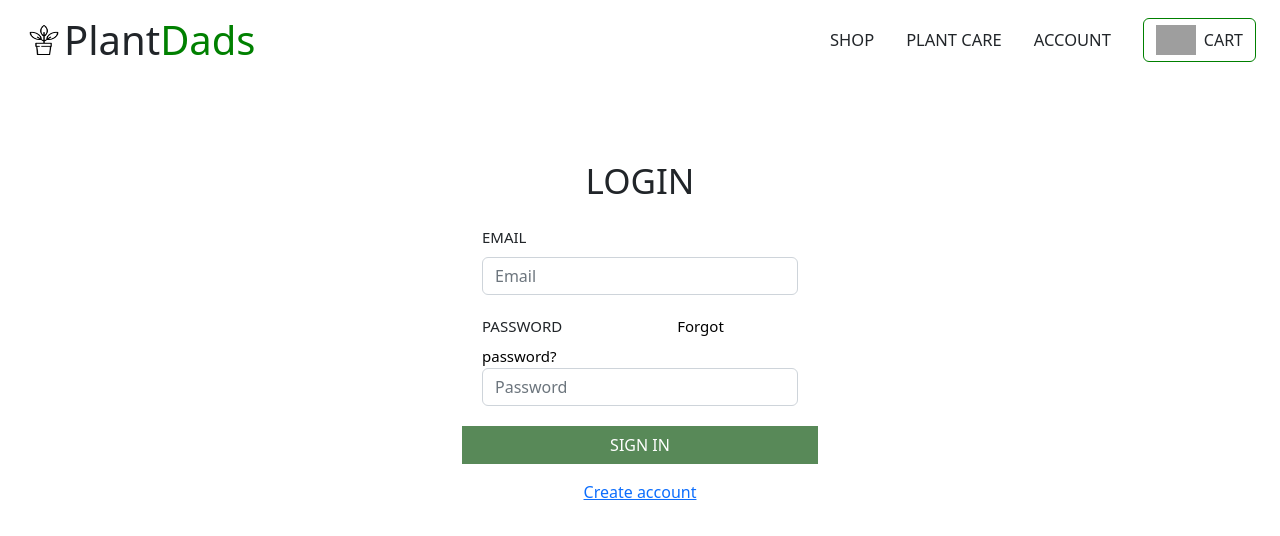
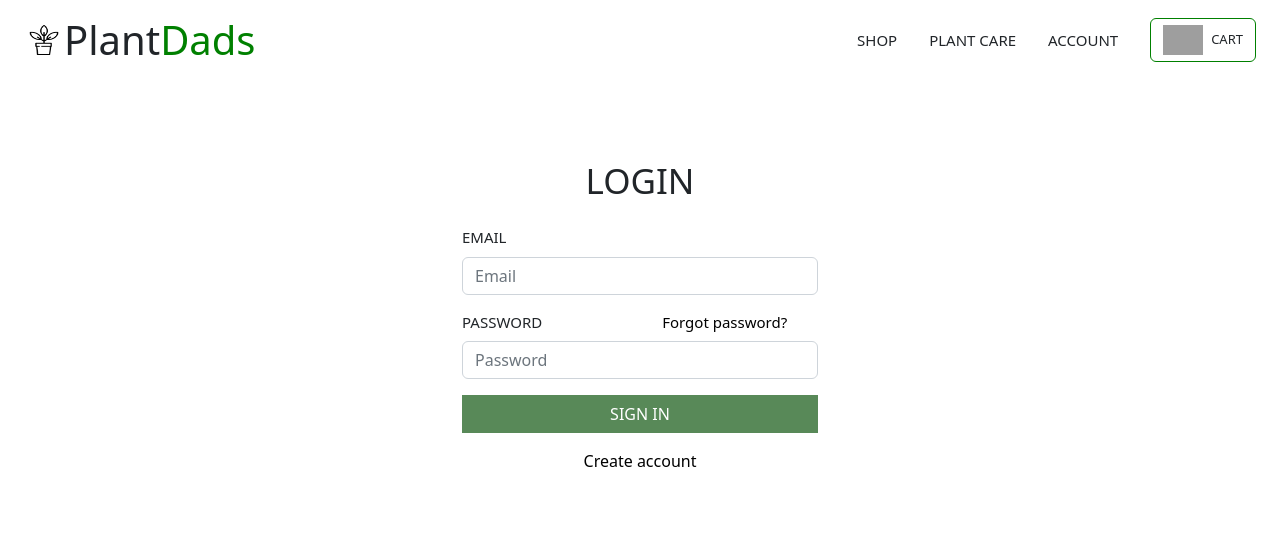
Before and after one commit to enikma-mod/Angular_Ui, an Angular app: page /login in a window 1280 px wide. Shown: the top 536 px of the page. Built offline with nearby package versions, Linux system fonts and the light colour scheme; grey boxes are pictures that could not be loaded.

Commit message:
updated homepage

```diff
--- a/src/app/app.component.css
+++ b/src/app/app.component.css
@@ -0,0 +1,3 @@
+#nav-bar + router-outlet {
+    margin-top: -20px; /* adjust this value as needed */
+}
--- a/src/app/homepage/homepage.component.css
+++ b/src/app/homepage/homepage.component.css
@@ -1,8 +1,9 @@
 body {
-    background-image: url('https://img.freepik.com/free-photo/top-view-plants-frame_23-2148928488.jpg?w=2000&t=st=1682056740~exp=1682057340~hmac=ced8a04b564e06cae9c79a73601ed83e2a38d7b1fb24b2f43e766841c08a71c9');
+    /* background-image: url('https://img.freepik.com/free-photo/top-view-plants-frame_23-2148928488.jpg?w=2000&t=st=1682056740~exp=1682057340~hmac=ced8a04b564e06cae9c79a73601ed83e2a38d7b1fb24b2f43e766841c08a71c9'); */
+    background-image: url('../../assets/images/Wallpaper2.jpg');
     background-size: cover;
     height: 100vh;
-    width: 100%;
+    width: 100vw;
     background-position: center center;
 }
 
--- a/src/app/login/login.component.css
+++ b/src/app/login/login.component.css
@@ -5,14 +5,20 @@
     font-size: 35px;
 }
 
+/* .container form {
+    margin-bottom: 100px;
+    box-shadow: 0px 0px 10px rgb(88, 137, 88);
+    padding: 40px 40px 40px 40px;
+  } */
+
 .form-group {
     font-size: 15px;
-    margin: 20px;
+    /* margin: 20px; */
 
 }
 
 .btn {
-    border: 1px solid rgb(88, 137, 88);;
+    border: 1px solid rgb(88, 137, 88);
     border-radius: 0%;
     /* width: 100%; */
     background-color: rgb(88, 137, 88);
@@ -27,7 +33,7 @@
     color: black;
     align-items: center;
     text-decoration: none;
-    margin-left: 115px;
+    margin-left: 120px;
     cursor: pointer;
     font-size: 15px;
     font-weight:normal;
@@ -38,3 +44,13 @@
     border-radius: 0%;
     font-size: 100px;
 }
+
+#signup a {
+    text-decoration: none;
+    cursor: pointer;
+    color: black;
+}
+
+form-group label input {
+    margin-bottom: 10px;
+}
--- a/src/app/login/login.component.html
+++ b/src/app/login/login.component.html
@@ -15,7 +15,7 @@
           <!-- <div class="text-center mt-3">
             <a href="#">Forgot password?</a>
           </div> -->
-          <div class="text-center mt-3">
+          <div class="text-center mt-3" id="signup">
             <a href="#">Create account</a>
           </div>
         </form>
--- a/src/app/navbar/navbar.component.css
+++ b/src/app/navbar/navbar.component.css
@@ -1,6 +1,11 @@
+#nav-bar + router-outlet {
+    margin-top: -100px;
+}
+
 /**************** NAV BAR ******************/
 #nav-bar {
     text-decoration: none;
+    align-items: center;
 
 }
 
@@ -43,9 +48,13 @@ img {
     background-color: rgb(88, 137, 88);
 }
 
+#cart-text {
+    font-size: 13px;
+}
+
 a{
     text-decoration: none;
-    font-size: 16.5px;
+    font-size: 15px;
 }
 
 /* a:hover {
```
Also changed, not shown: src/assets/images/Wallpaper2.jpg (renamed from src/assets/images/Wallpaper 2.jpg).
